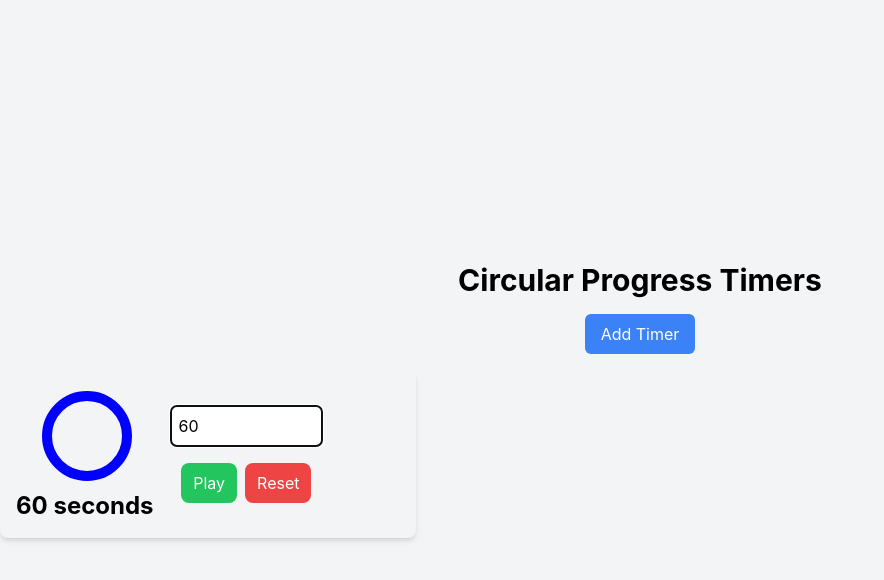
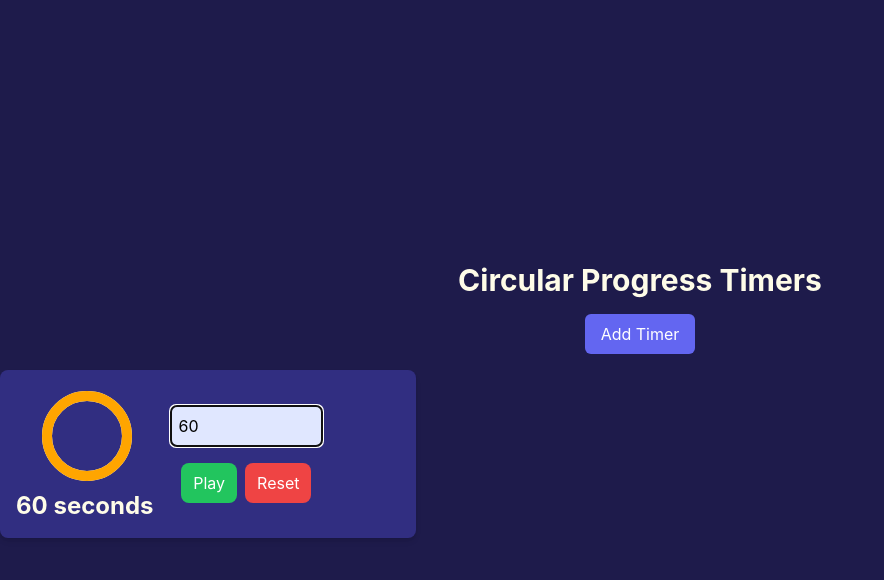
Before and after one commit to Avoracity/smol-timer-web, a React (Create React App) app in the folder timer-app/: page / in a window 1280 px wide. Both pictures are taken after a click on the button "Add Timer". Shown: the top 580 px of the page, without its empty margins (0-884 px from the left). Built offline with nearby package versions, Linux system fonts and the light colour scheme.

Commit message:
color palette change

```diff
--- a/timer-app/src/App.js
+++ b/timer-app/src/App.js
@@ -11,10 +11,10 @@
   };
 
   return (
-    <div className="flex flex-col items-center justify-center h-screen bg-gray-100">
-      <h1 className="text-3xl font-bold mb-4">Circular Progress Timers</h1>
+    <div className="flex flex-col items-center justify-center h-screen bg-indigo-950">
+      <h1 className="text-3xl font-bold mb-4 text-yellow-50">Circular Progress Timers</h1>
       <button
-        className="bg-blue-500 text-white px-4 py-2 rounded-md mb-4"
+        className="bg-indigo-500 text-white px-4 py-2 rounded-md mb-4"
         onClick={addTimer}
       >
         Add Timer
@@ -22,7 +22,7 @@
       <div className="grid grid-cols-1 md:grid-cols-2 lg:grid-cols-3 gap-4">
         {timers.map((timer, index) => (
           <div key={timer.id}>
-            <div className="rounded-lg p-4 shadow-md">
+            <div className="rounded-lg p-4 shadow-md bg-indigo-900">
               <CircularProgressTimer ref={(ref) => (inputRefs.current[index] = ref)} />
             </div>
           </div>
--- a/timer-app/src/CircularProgressTimer.js
+++ b/timer-app/src/CircularProgressTimer.js
@@ -4,7 +4,7 @@
   const [initialTime, setInitialTime] = useState(60);
   const [time, setTime] = useState(initialTime);
   const [isPaused, setIsPaused] = useState(true);
-  const inputRef = useRef(null); // Ref for the input field
+  const inputRef = useRef(null);
 
   useEffect(() => {
     const interval = setInterval(() => {
@@ -18,14 +18,16 @@
 
   useEffect(() => {
     if (ref) {
-      ref.current = inputRef.current; // Set the ref from App.js
+      ref.current = inputRef.current;
       if (inputRef.current) {
-        inputRef.current.focus(); // Focus the input field
+        inputRef.current.focus();
       }
     }
   }, [ref]);
 
   const progress = ((initialTime - time) / initialTime) * 100;
+  const radius = 40;
+  const circumference = 2 * Math.PI * radius;
 
   const togglePause = () => {
     setIsPaused(!isPaused);
@@ -45,15 +47,23 @@
           <circle
             cx="50"
             cy="50"
-            r="40"
-            stroke="blue"
+            r={radius}
+            stroke="#f3f3f3"
             strokeWidth="10"
             fill="transparent"
-            strokeDasharray="251.327"
-            strokeDashoffset={(progress / 100) * 251.327}
+          />
+          <circle
+            cx="50"
+            cy="50"
+            r={radius}
+            stroke="orange"
+            strokeWidth="10"
+            fill="transparent"
+            strokeDasharray={circumference}
+            strokeDashoffset={(circumference * progress) / 100}
           />
         </svg>
-        <div className="text-2xl font-bold mt-2">{time} seconds</div>
+        <div className="text-2xl font-bold mt-2 text-yellow-50">{time} seconds</div>
       </div>
       <div className="w-2/5">
         <input
@@ -62,8 +72,8 @@
           pattern="[0-9]*"
           value={initialTime}
           onChange={handleInputChange}
-          ref={inputRef} // Use the inputRef here
-          className="border rounded-md p-2 w-full appearance-none number-input-field"
+          ref={inputRef}
+          className="border rounded-md p-2 w-full bg-indigo-100 appearance-none number-input-field"
           min="0"
           disabled={!isPaused}
           style={{ visibility: isPaused ? 'visible' : 'hidden' }}
```
